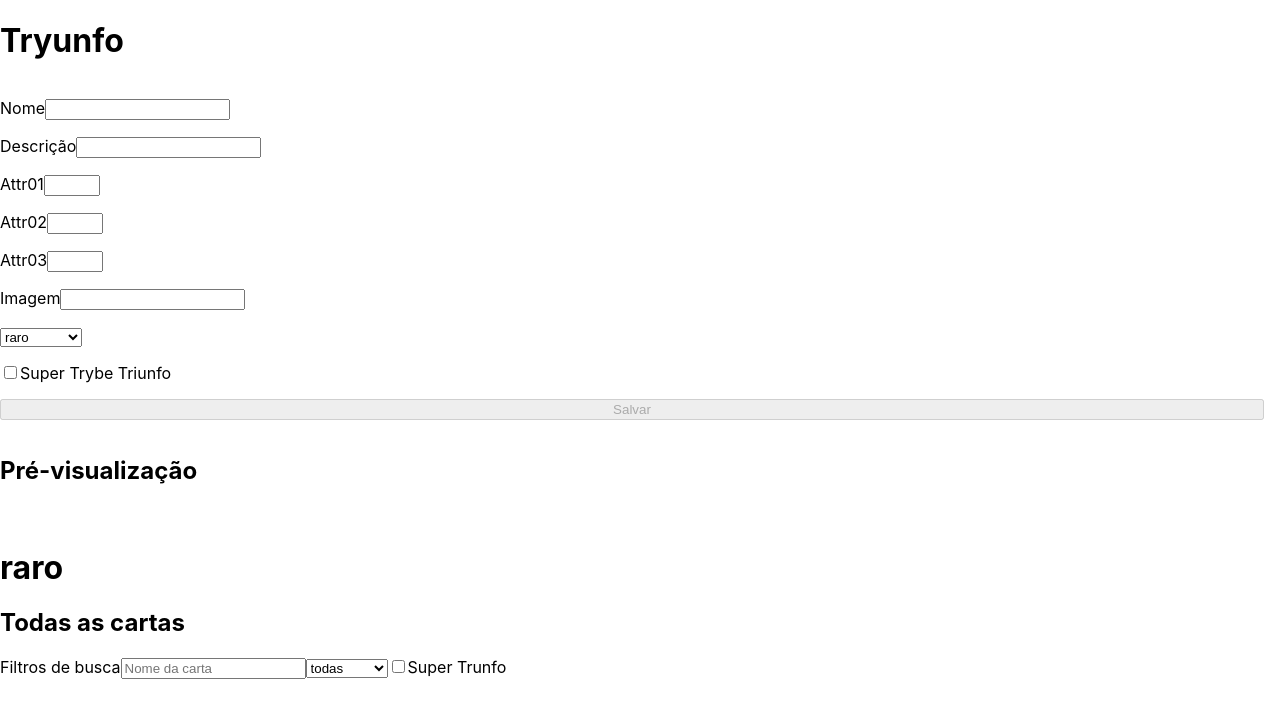
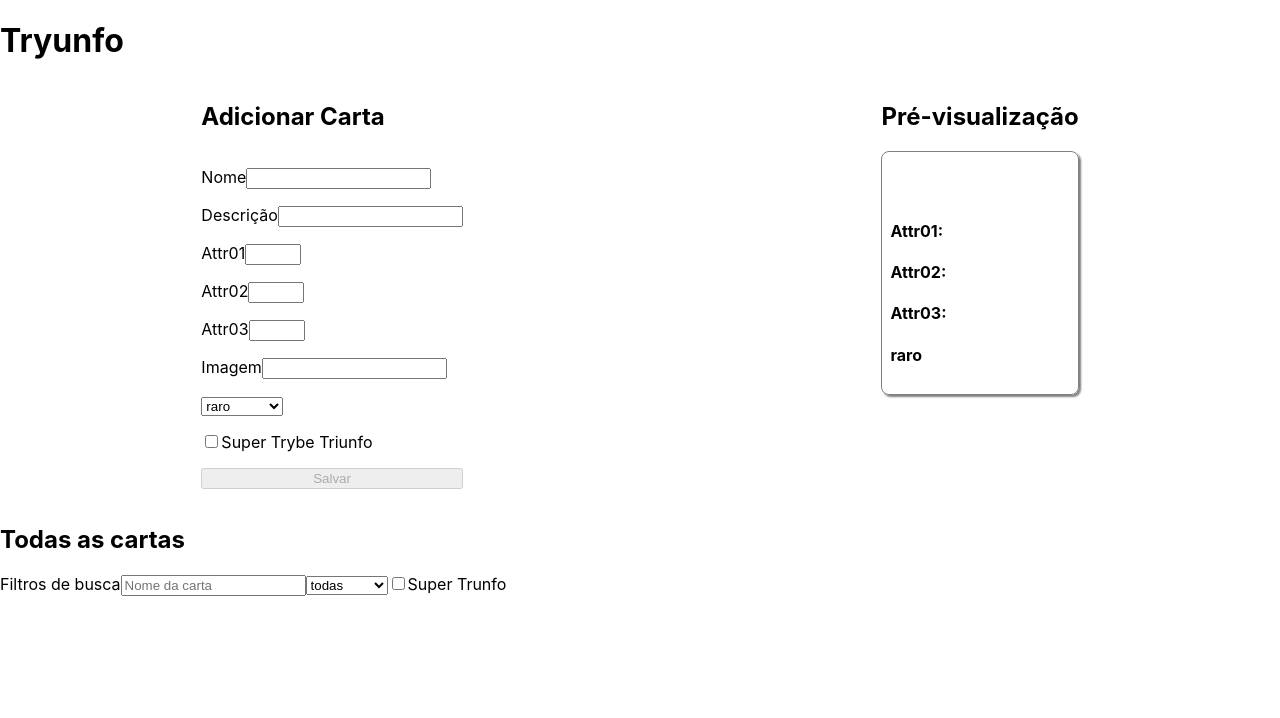
Before and after one commit to albertoscandido/tryunfo, a React (Create React App) app: page / in a window 1280 px wide. Shown: the top 718 px of the page. Built offline with nearby package versions, Linux system fonts and the light colour scheme.

Commit message:
add styles

```diff
--- a/src/components/Card.jsx
+++ b/src/components/Card.jsx
@@ -14,16 +14,16 @@ export default class Card extends Component {
       cardTrunfo,
     } = this.props;
     return (
-      <>
-        <h1 data-testid="name-card">{ cardName }</h1>
+      <div className="card">
+        <h2 data-testid="name-card">{ cardName }</h2>
         <img data-testid="image-card" src={ cardImage } alt={ cardName } />
-        <h1 data-testid="description-card">{ cardDescription }</h1>
-        <h1 data-testid="attr1-card">{ cardAttr1 }</h1>
-        <h1 data-testid="attr2-card">{ cardAttr2 }</h1>
-        <h1 data-testid="attr3-card">{ cardAttr3 }</h1>
-        <h1 data-testid="rare-card">{ cardRare }</h1>
-        { cardTrunfo ? (<h1 data-testid="trunfo-card">Super Trunfo</h1>) : null }
-      </>
+        <h4 data-testid="description-card">{ cardDescription }</h4>
+        <h4 data-testid="attr1-card">{ `Attr01: ${cardAttr1}` }</h4>
+        <h4 data-testid="attr2-card">{ `Attr02: ${cardAttr2}` }</h4>
+        <h4 data-testid="attr3-card">{ `Attr03: ${cardAttr3}` }</h4>
+        <h4 data-testid="rare-card">{ cardRare }</h4>
+        { cardTrunfo ? (<h4 data-testid="trunfo-card">Super Trunfo</h4>) : null }
+      </div>
     );
   }
 }
--- a/src/pages/Home.jsx
+++ b/src/pages/Home.jsx
@@ -35,6 +35,9 @@ export default class Home extends Component {
     return (
       <div>
         <h1>Tryunfo</h1>
+        <section className="flex-row-around">
+          <div>
+            <h2>Adicionar Carta</h2>
             <Form
               cardName={ cardName }
               cardDescription={ cardDescription }
@@ -50,6 +53,8 @@ export default class Home extends Component {
               onSaveButtonClick={ onSaveButtonClick }
               className="create-card-form"
             />
+          </div>
+          <div>
             <h2>Pré-visualização</h2>
             <Card
               cardName={ cardName }
@@ -61,6 +66,8 @@ export default class Home extends Component {
               cardRare={ cardRare }
               cardTrunfo={ cardTrunfo }
             />
+          </div>
+        </section>
         <h2>Todas as cartas</h2>
         Filtros de busca
         <Input
--- a/src/styles.css
+++ b/src/styles.css
@@ -4,3 +4,25 @@
   gap: 1rem;
   padding: 1rem 1rem 1rem 0;
 }
+
+.flex-column {
+  display: flex;
+  flex-direction: column;
+}
+
+.flex-row-around {
+  display: flex;
+  flex-wrap: wrap;
+  justify-content: space-around;
+}
+
+.gap-2 {
+  gap: 2rem;
+}
+
+.card {
+  border: 1px solid gray;
+  border-radius: 0.5rem;
+  box-shadow: 2px 2px 2px gray;
+  padding: 0.5rem;
+}
```
Lines whose indentation alone changed are shown as unchanged.
